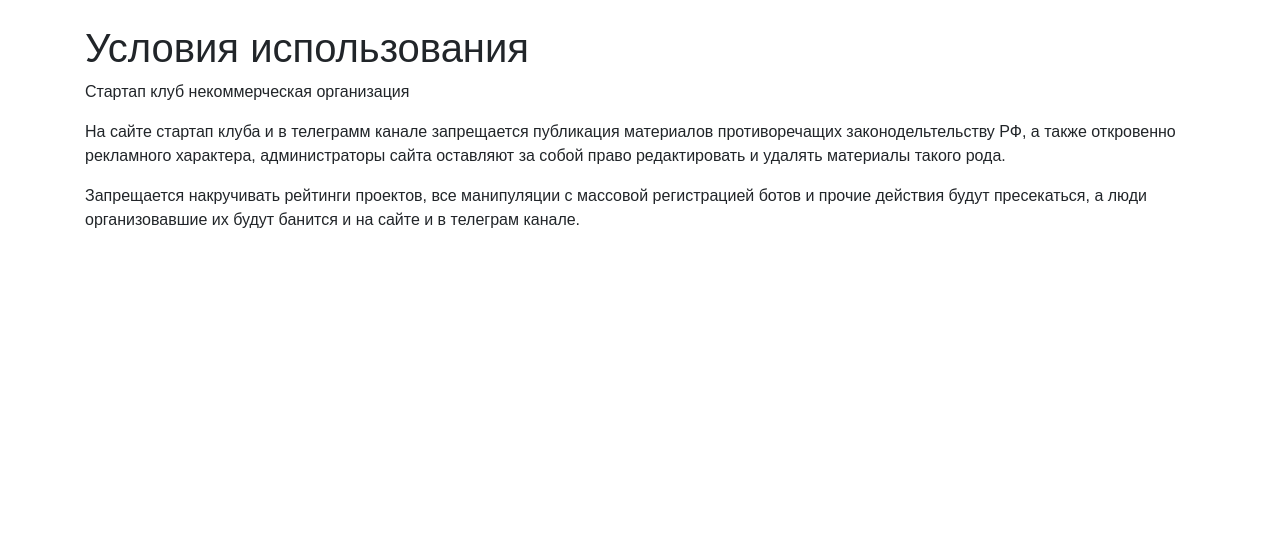
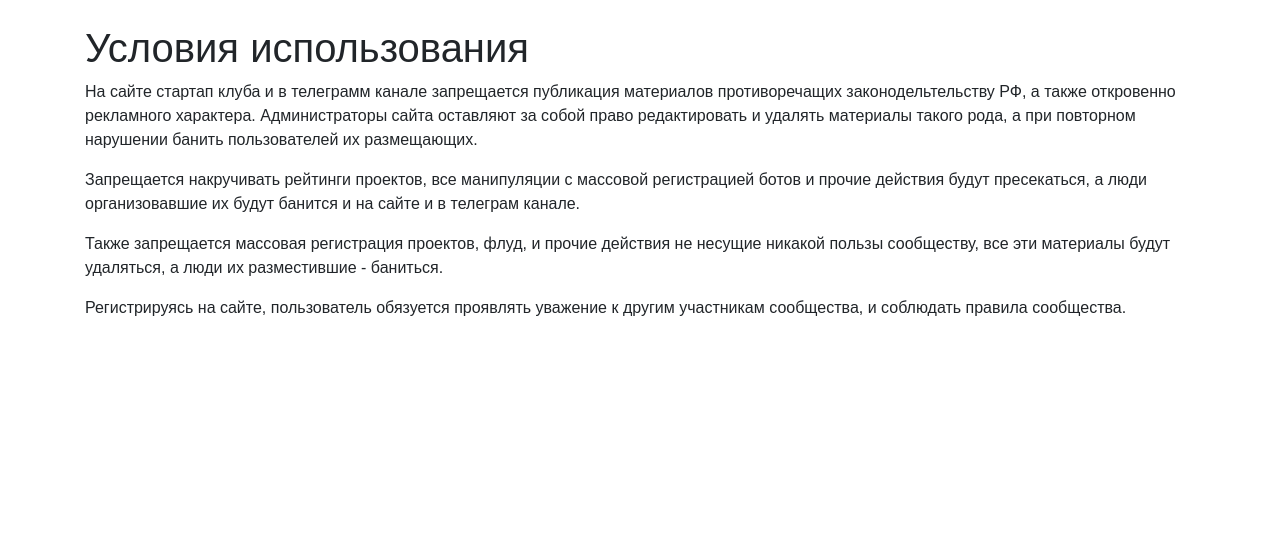
Before and after one commit to painkkiller/startup_club_site, a Django app: page /auth/termsofuse/ in a window 1280 px wide. Shown: the part 42-602 px from the top of the page. Run offline with Django 3.2, Linux system fonts and the light colour scheme; some libraries are stand-ins or nearby versions.

Commit message:
еще фиксы

```diff
--- a/club_site/authenticate/templates/termsofuse.html
+++ b/club_site/authenticate/templates/termsofuse.html
@@ -16,12 +16,17 @@
     <br/>
     <div class="container fl">
        <h1>Условия использования</h1>
-       <p>Стартап клуб некоммерческая организация</p>
        <p>На сайте стартап клуба и в телеграмм канале запрещается публикация материалов противоречащих законодельтельству РФ, а также
-           откровенно рекламного характера, администраторы сайта оставляют за собой право редактировать и удалять материалы такого рода.
+           откровенно рекламного характера. Администраторы сайта оставляют за собой право редактировать и удалять материалы такого рода, а при повторном нарушении банить пользователей их размещающих.
        </p>
        <p>Запрещается накручивать рейтинги проектов, все манипуляции с массовой регистрацией ботов и  прочие действия будут пресекаться,
            а люди организовавшие их будут банится и на сайте и в телеграм канале.
+        </p>
+        <p>
+          Также запрещается массовая регистрация проектов, флуд, и прочие действия не несущие никакой пользы сообществу, все эти материалы будут удаляться, а люди их разместившие - баниться.
+        </p>
+        <p>
+          Регистрируясь на сайте, пользователь обязуется проявлять уважение к другим участникам сообщества, и соблюдать правила сообщества.
         </p>
     </div>
      <footer class="bg-dark footer">
--- a/club_site/authenticate/views.py
+++ b/club_site/authenticate/views.py
@@ -40,8 +40,8 @@ def logout_user(request):
 
 def register_user(request):
     if request.method == 'POST':
-        print('register_user', request.POST['phone'])
-        if request.POST['phone']:
+        phone = request.POST.get('phone', '')
+        if phone:
             redirect('home') # хлипкая защита от ботов
         form = SignUpForm(request.POST)
         if form.is_valid():
--- a/club_site/club_site/settings.py
+++ b/club_site/club_site/settings.py
@@ -28,7 +28,7 @@ BASE_DIR = os.path.dirname(os.path.dirname(os.path.abspath(__file__)))
 SECRET_KEY = os.getenv("SECRET_KEY")
 
 # SECURITY WARNING: don't run with debug turned on in production!
-DEBUG = os.getenv("DEBUG")
+DEBUG = os.getenv('DEBUG', False) == 'True'
 
 ALLOWED_HOSTS = ['startup-club.tech', 'dev.startup-club.tech', 'localhost', '127.0.0.1', '0.0.0.0', '142.93.15.181' ]
 
```
